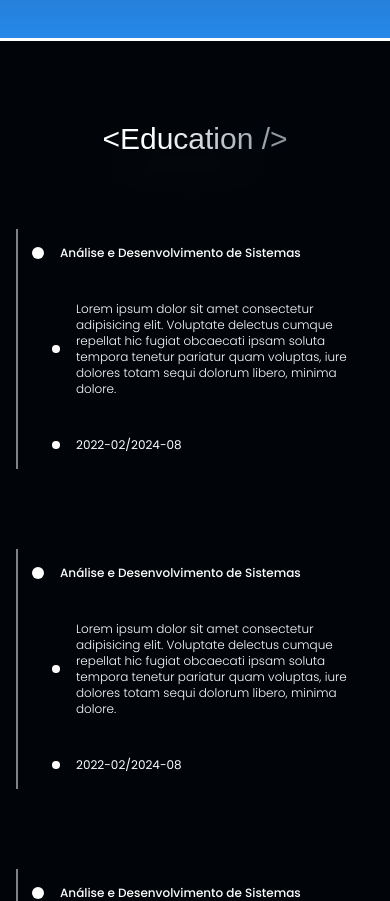
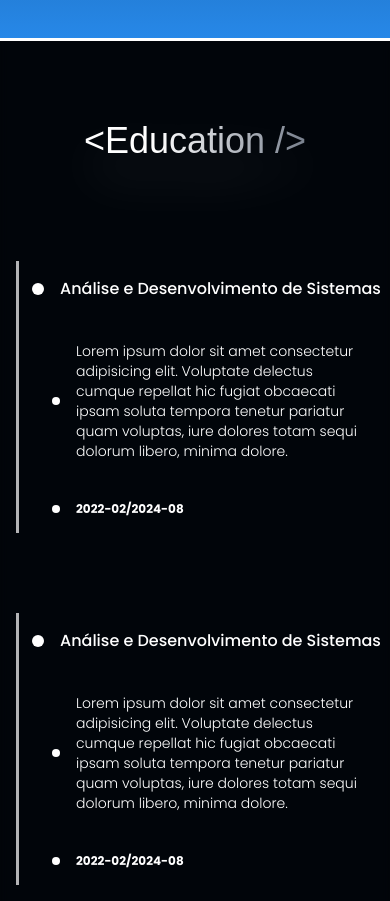
Before and after one commit to CarlosGabrielRocha/portfolio, a React (Vite) app: page /education in a window 390 px wide. Shown: the part 2380-3281 px from the top of the page. Built offline with nearby package versions, Linux system fonts and the light colour scheme; a web font is replaced by a local one.

Commit message:
style: add style and responsiveness improviments on experiences view

```diff
--- a/src/components/Bold.tsx
+++ b/src/components/Bold.tsx
@@ -6,6 +6,7 @@ interface BoldProps {
 }
 
 export const Bold: React.FC<BoldProps> = ({ children, className='' }) => {
+  console.log(className)
   return (
     <h1 className={`font-medium text-xs sm:text-sm md:text-md 2xl:text-lg ${className}`}>
       {children}
--- a/src/components/SilverTitle.tsx
+++ b/src/components/SilverTitle.tsx
@@ -3,7 +3,7 @@ import type { DefaultProps } from "../types/defaultTypes"
 const SilverTitle: React.FC<DefaultProps> = ({ children, className='' }) => {
   return (
     <h1 className={
-      `font-zcool text-3xl sm:text-4xl md:text-5xl 2xl:6xl bg-clip-text text-transparent bg-gradient-to-r from-white from-40% to-gray-700 drop-shadow-2xl/10 drop-shadow-white ${className}`
+      `font-zcool text-4xl md:text-5xl 2xl:text-6xl bg-clip-text text-transparent bg-gradient-to-r from-white from-40% to-gray-700 drop-shadow-2xl/20 drop-shadow-white ${className}`
     }>
       {children}
     </h1>
--- a/src/components/Timeline.tsx
+++ b/src/components/Timeline.tsx
@@ -1,13 +1,11 @@
 import type React from "react"
 import type { DefaultProps } from "../types/defaultTypes"
-import { Bold } from "./Bold"
-import { Light } from "./Light"
 
 const Timeline: React.FC<DefaultProps> = ({ className='', children }) => {
   return (
-    <div className={`relative max-w-3xl ${className}`}>
-      <div className="absolute left-[-1rem] w-[0.1rem] h-full bg-white/50"></div>
-      <ul className="flex flex-col py-4 gap-10 list-disc marker:text-4xl marker:leading-0">
+    <div className={`relative max-w-3xl lg:max-w-5xl 2xl:max-w-6xl ${className}`}>
+      <div className="absolute left-[-1rem] w-[0.2rem] h-full bg-white/70"></div>
+      <ul className="flex flex-col py-4 gap-10 2xl:gap-15 list-disc marker:text-4xl marker:leading-0">
         {children}
       </ul>
     </div>
@@ -18,7 +16,7 @@ const TimelineTitle: React.FC<DefaultProps> = ({ className='', children }) => {
   return (
     <li className={`flex items-center gap-4 ${className}`}>
       <span className="w-3 h-3 rounded-full bg-white"></span>
-      <Bold className="text-2xl">{children}</Bold>
+      <h1 className="font-medium sm:text-2xl md:text-2xl 2xl:text-3xl">{children}</h1>
     </li>
   )
 }
@@ -27,9 +25,9 @@ const TimelineText: React.FC<DefaultProps> = ({ className='', children }) => {
   return (
     <li className={`flex items-center gap-4 ml-5 ${className}`}>
       <span className="block w-2 h-2 rounded-full bg-white"></span>
-      <Light className="w-5/6">
+      <p className="w-5/6 font-light text-sm sm:text-md md:text-lg 2xl:text-lg">
         {children}
-      </Light>
+      </p>
     </li>
   )
 }
@@ -38,7 +36,7 @@ const TimelineDate: React.FC<DefaultProps> = ({ className, children }) => {
   return (
     <li className={`flex items-center gap-4 ml-5 ${className}`}>
       <span className="w-2 h-2 rounded-full bg-white"></span>
-      <p className="text-xs sm:text-sm md:text-md 2xl:text-lg">{children}</p>
+      <p className="text-xs font-bold sm:text-md md:text-lg 2xl:text-lg">{children}</p>
     </li>
   )
 }
--- a/src/views/Education.tsx
+++ b/src/views/Education.tsx
@@ -3,11 +3,11 @@ import { Timeline, TimelineDate, TimelineText, TimelineTitle } from "../componen
 
 const Education: React.FC = () => {
   return (
-    <div className="flex flex-col gap-18 w-full">
+    <div className="flex flex-col gap-25 w-full">
       <SilverTitle className="text-center">
         {'<Education />'}
       </SilverTitle>
-      <div className="flex flex-col gap-20 w-full ps-8  sm:ps-20">
+      <div className="flex flex-col gap-20 w-full ps-8 sm:ps-20">
         <Timeline>
           <TimelineTitle>Análise e Desenvolvimento de Sistemas</TimelineTitle>
           <TimelineText>
--- a/vite.config.ts
+++ b/vite.config.ts
@@ -4,6 +4,9 @@ import tailwindcss from '@tailwindcss/vite'
 
 // https://vite.dev/config/
 export default defineConfig({
+  build: {
+    outDir: 'docs',
+  },
   plugins: [
     react(),
     tailwindcss()
```
